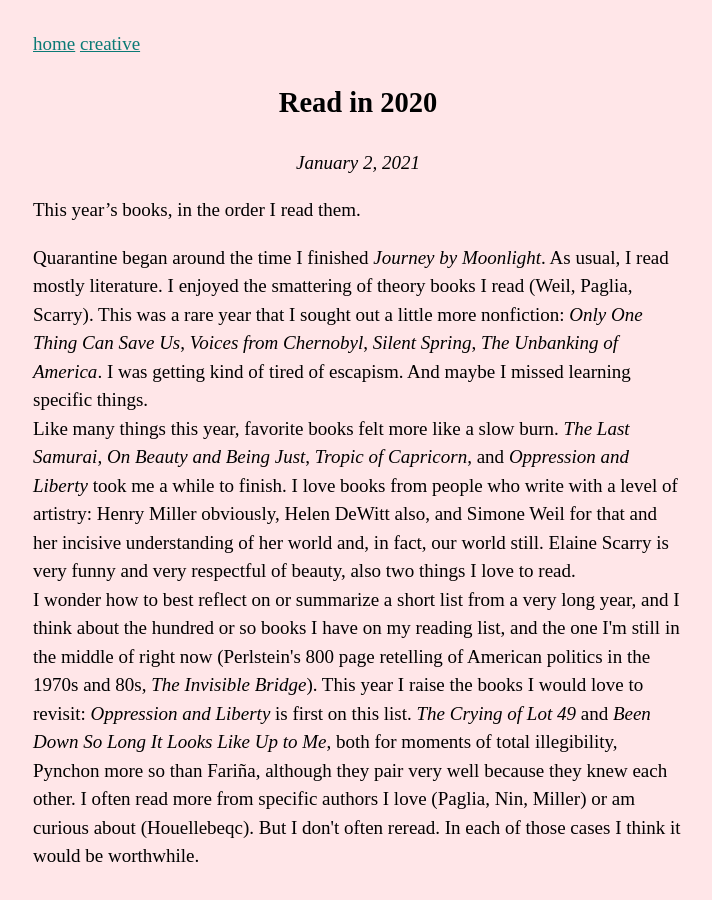
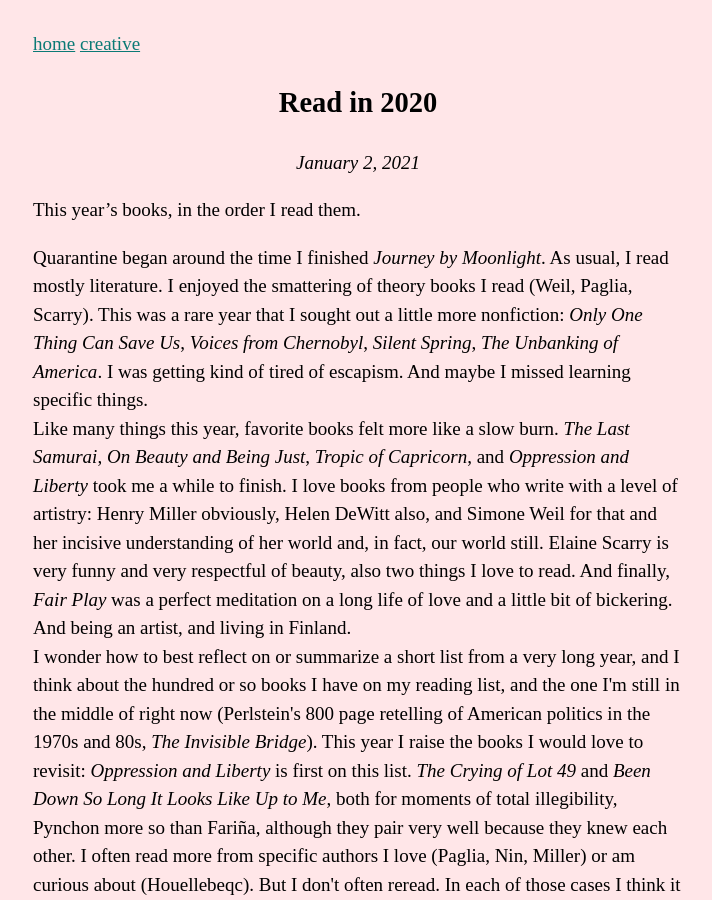
Before and after one commit to pmt/pmt.github.io, a Jekyll site: the page built from _posts/2021-1-2-read-in-2020.md, in a window 1280 px wide and 900 px high. Shown: the whole window, without its empty margins (282-994 px from the left). Built offline with Jekyll 4.4.1, drawn with Linux system fonts in a browser that asks for light colours.

Commit message:
Update 2021-1-2-read-in-2020.md

```diff
--- a/_posts/2021-1-2-read-in-2020.md
+++ b/_posts/2021-1-2-read-in-2020.md
@@ -6,7 +6,7 @@ date: 2021-1-2
 This year's books, in the order I read them.
 
 <p>Quarantine began around the time I finished <i>Journey by Moonlight</i>. As usual, I read mostly literature. I enjoyed the smattering of theory books I read (Weil, Paglia, Scarry). This was a rare year that I sought out a little more nonfiction: <i>Only One Thing Can Save Us</i>, <i>Voices from Chernobyl</i>, <i>Silent Spring</i>, <i>The Unbanking of America</i>. I was getting kind of tired of escapism. And maybe I missed learning specific things.
-<br>Like many things this year, favorite books felt more like a slow burn. <i>The Last Samurai</i>, <i>On Beauty and Being Just</i>, <i>Tropic of Capricorn</i>, and <i>Oppression and Liberty</i> took me a while to finish. I love books from people who write with a level of artistry: Henry Miller obviously, Helen DeWitt also, and Simone Weil for that and her incisive understanding of her world and, in fact, our world still. Elaine Scarry is very funny and very respectful of beauty, also two things I love to read.
+<br>Like many things this year, favorite books felt more like a slow burn. <i>The Last Samurai</i>, <i>On Beauty and Being Just</i>, <i>Tropic of Capricorn</i>, and <i>Oppression and Liberty</i> took me a while to finish. I love books from people who write with a level of artistry: Henry Miller obviously, Helen DeWitt also, and Simone Weil for that and her incisive understanding of her world and, in fact, our world still. Elaine Scarry is very funny and very respectful of beauty, also two things I love to read. And finally, <i>Fair Play</i> was a perfect meditation on a long life of love and a little bit of bickering. And being an artist, and living in Finland.
 <br>I wonder how to best reflect on or summarize a short list from a very long year, and I think about the hundred or so books I have on my reading list, and the one I'm still in the middle of right now (Perlstein's 800 page retelling of American politics in the 1970s and 80s, <i>The Invisible Bridge</i>). This year I raise the books I would love to revisit: <i>Oppression and Liberty</i> is first on this list. <i>The Crying of Lot 49</i> and <i>Been Down So Long It Looks Like Up to Me</i>, both for moments of total illegibility, Pynchon more so than Fariña, although they pair very well because they knew each other. I often read more from specific authors I love (Paglia, Nin, Miller) or am curious about (Houellebeqc). But I don't often reread. In each of those cases I think it would be worthwhile.
 <p>
 <br><i>Story of the Eye</i>, Bataille
```
